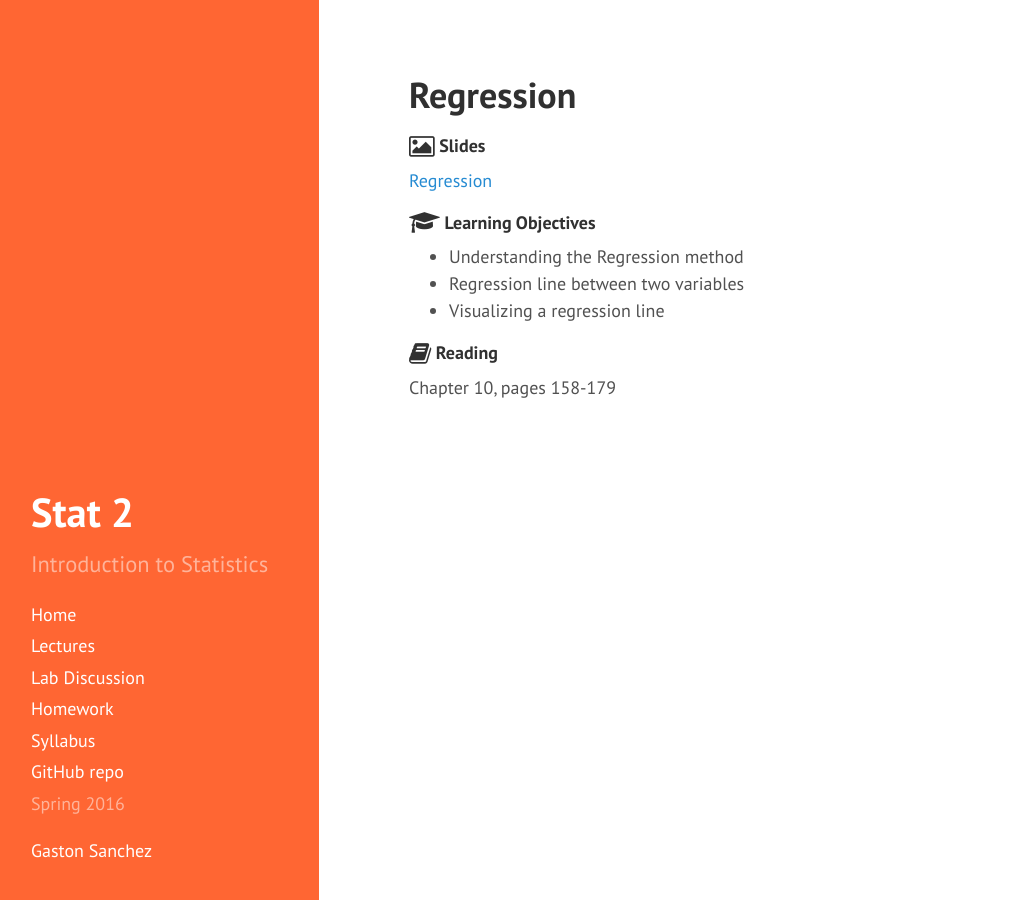
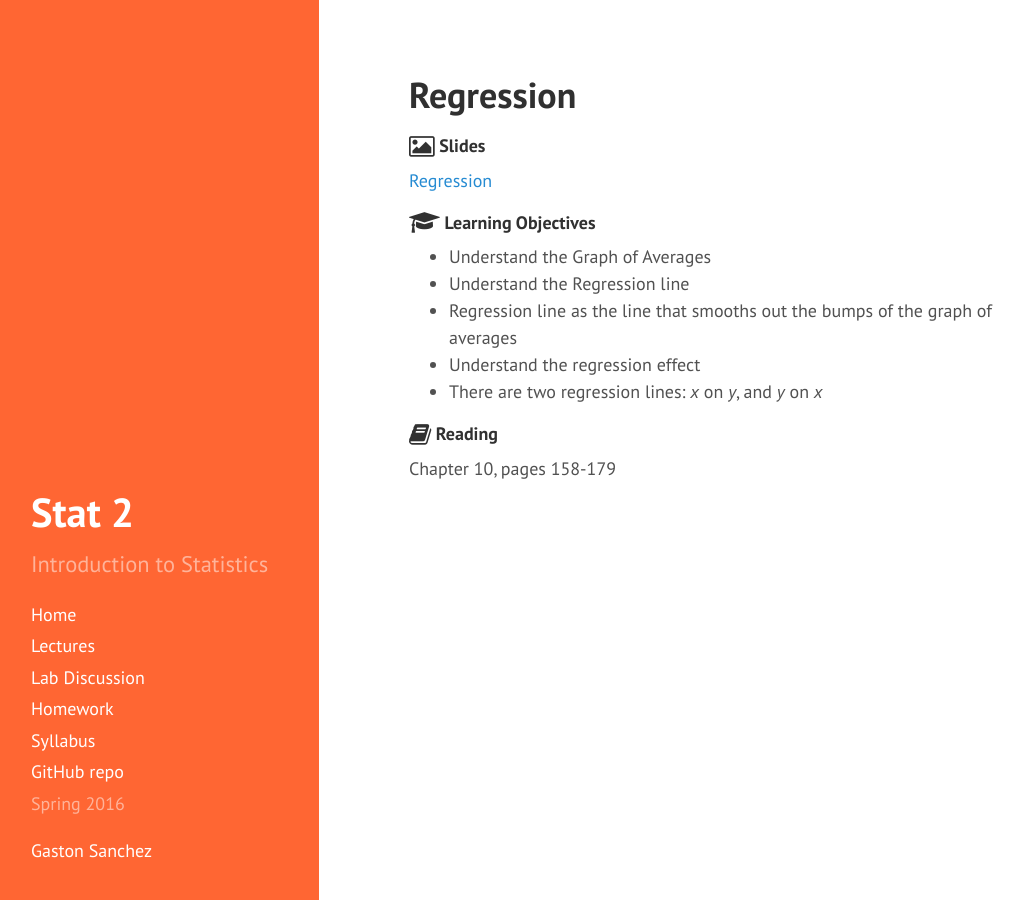
Before and after one commit to gastonstat/relic-stat2, a Jekyll site: the page built from lectures/09-regression.md, in a window 1280 px wide. Shown: the whole page, without its empty margins (5-1028 px from the left). Built offline with Jekyll 4.4.1, drawn with Linux system fonts in a browser that asks for light colours; nearby versions of some CDN libraries.

Commit message:
lectures: update learning objectives of regression intro

```diff
--- a/lectures/09-regression.md
+++ b/lectures/09-regression.md
@@ -16,9 +16,11 @@ title: "Regression"
 	Learning Objectives
 </h4>
 
-- Understanding the Regression method
-- Regression line between two variables
-- Visualizing a regression line
+- Understand the Graph of Averages
+- Understand the Regression line
+- Regression line as the line that smooths out the bumps of the graph of averages
+- Understand the regression effect
+- There are two regression lines: _x_ on _y_, and _y_ on _x_
 
 
 <h4>
```
